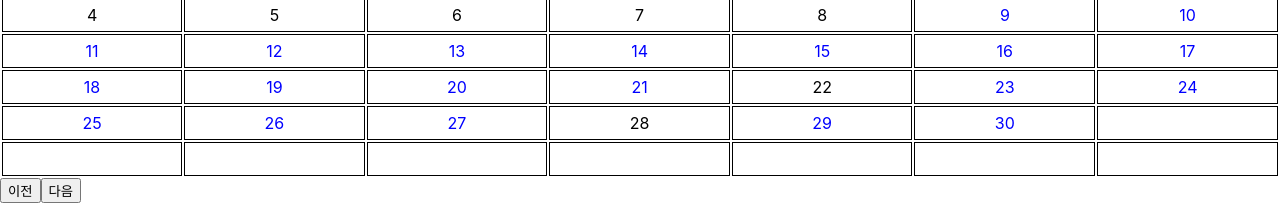
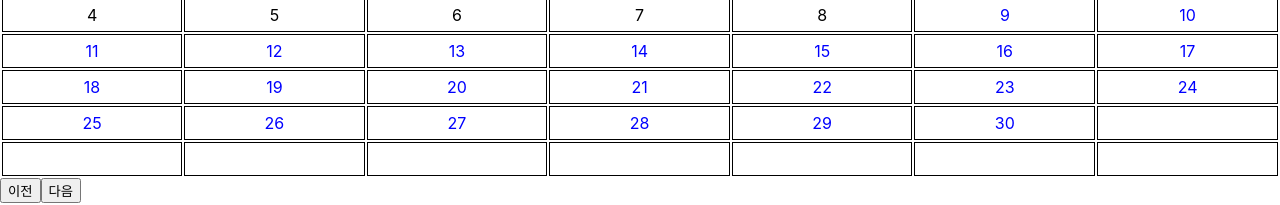
Before and after one commit to LateNightSeoul/Designers-React, a React (Create React App) app: page / in a window 1280 px wide. Shown: the part 197-402 px from the top of the page. Built offline with nearby package versions, Linux system fonts and the light colour scheme.

Commit message:
fix : 가능한 날짜를 표시하는 기능 버그 수정

```diff
--- a/src/js/Component/reserve/Calendar.js
+++ b/src/js/Component/reserve/Calendar.js
@@ -2,12 +2,20 @@ import React, { useEffect, useState } from 'react';
 import { useSelector } from 'react-redux';
 import './calendar.css';
 
-function DateComponent({calendar_data, row, column, mockData, today, selectedDate, setSelectedDate }) {
+function DateComponent({calendar_data, row, column, mockData, today, selectedDate, setSelectedDate, date }) {
 
-    const date = calendar_data[row * 7 + column];
+    const date_today = calendar_data[row * 7 + column];
 
-    const isAvailable = (date) => {
-        if(date >= today.getDate()) {
+    const isAvailable = (date_today) => {
+        if(date.today.getFullYear() < today.getFullYear()) {
+            return false
+        } else if(date.today.getMonth() < today.getMonth()) {
+            return false
+        } else if(date.today.getMonth() > today.getMonth()) {
+            return true
+        }
+
+        if(date_today >= today.getDate()) {
             for (let i = 0; i < mockData.length; i++) {
                 if(mockData[i].date == date && mockData[i].available === false) {
                     return false
@@ -20,7 +28,7 @@ function DateComponent({calendar_data, row, column, mockData, today, selectedDat
     }
 
     const isSelected = () => {
-        if(isAvailable(date) === false) {
+        if(isAvailable(date_today) === false) {
             return false
         }
         if(row == selectedDate.row && column == selectedDate.column){
@@ -31,26 +39,23 @@ function DateComponent({calendar_data, row, column, mockData, today, selectedDat
 
     const handleClick = (e) => {
         e.preventDefault();
-        if(isAvailable(date) === false) {
+        if(isAvailable(date_today) === false) {
             return
         }
         setSelectedDate({row : row, column : column});
-        console.log(selectedDate);
     }
 
     return (
-        <td className={[(isAvailable(date) === true && 'is-active'),
+        <td className={[(isAvailable(date_today) === true && 'is-active'),
                         (isSelected() === true && 'is-selected')].join(' ')}
             onClick={handleClick}>
-                {date === 0 ? '' : date}
+                {date_today === 0 ? '' : date_today}
         </td>
     )
 }
 
-function RowComponent({ calendar_data, row, mockData, today, setSelectedDate, selectedDate }) {
+function RowComponent({ calendar_data, row, mockData, today, setSelectedDate, selectedDate, date }) {
     const column_numbers = [0,1,2,3,4,5,6];
-
-    console.log(calendar_data);
 
     return (
         <tr>{column_numbers.map((column, i) => (<DateComponent
@@ -60,11 +65,12 @@ function RowComponent({ calendar_data, row, mockData, today, setSelectedDate, se
                                                     mockData={mockData}
                                                     today={today}
                                                     setSelectedDate={setSelectedDate}
-                                                    selectedDate={selectedDate}/>))}</tr>
+                                                    selectedDate={selectedDate}
+                                                    date={date}/>))}</tr>
     )
 }
 
-function MainComponent({ today, first_date, last_date }) {
+function MainComponent({ today, date }) {
 
     const [selectedDate, setSelectedDate] = useState(0);
 
@@ -79,16 +85,12 @@ function MainComponent({ today, first_date, last_date }) {
         }
     ]
 
-    const handleClick = (date) => {
-
-    }
-
     const initCalendar = () => {
         let calendar_data = [];
         const last_date_of_full_calendar = 42;
         for (let i = 0; i < last_date_of_full_calendar; i++) {
-            if(i >= first_date.getDay() && i < (last_date.getDate() + first_date.getDay())) {
-                calendar_data.push(i - first_date.getDay() + 1);
+            if(i >= date.first_date.getDay() && i < (date.last_date.getDate() + date.first_date.getDay())) {
+                calendar_data.push(i - date.first_date.getDay() + 1);
             } else {
                 calendar_data.push(0);
             }
@@ -97,9 +99,6 @@ function MainComponent({ today, first_date, last_date }) {
     }
 
     const calendar_data = initCalendar();
-
-    console.log(calendar_data);
-
     const row_numbers = [0,1,2,3,4,5];
 
     return(
@@ -110,7 +109,8 @@ function MainComponent({ today, first_date, last_date }) {
                             row={row} mockData={mockData}
                             today={today}
                             setSelectedDate={setSelectedDate}
-                            selectedDate={selectedDate}/>
+                            selectedDate={selectedDate}
+                            date={date}/>
             })}
         </React.Fragment>
     )
@@ -158,9 +158,9 @@ function Calendar() {
                     {days_of_week.map((day, i) => (<td>{day}</td>))}
                 </tr>
                 <MainComponent
-                    first_date={date.first_date}
-                    last_date={date.last_date}
+                    date={date}
                     today={today}
+
                     />
             </table>
             <button onClick={onClickPrev}>이전</button>
```
